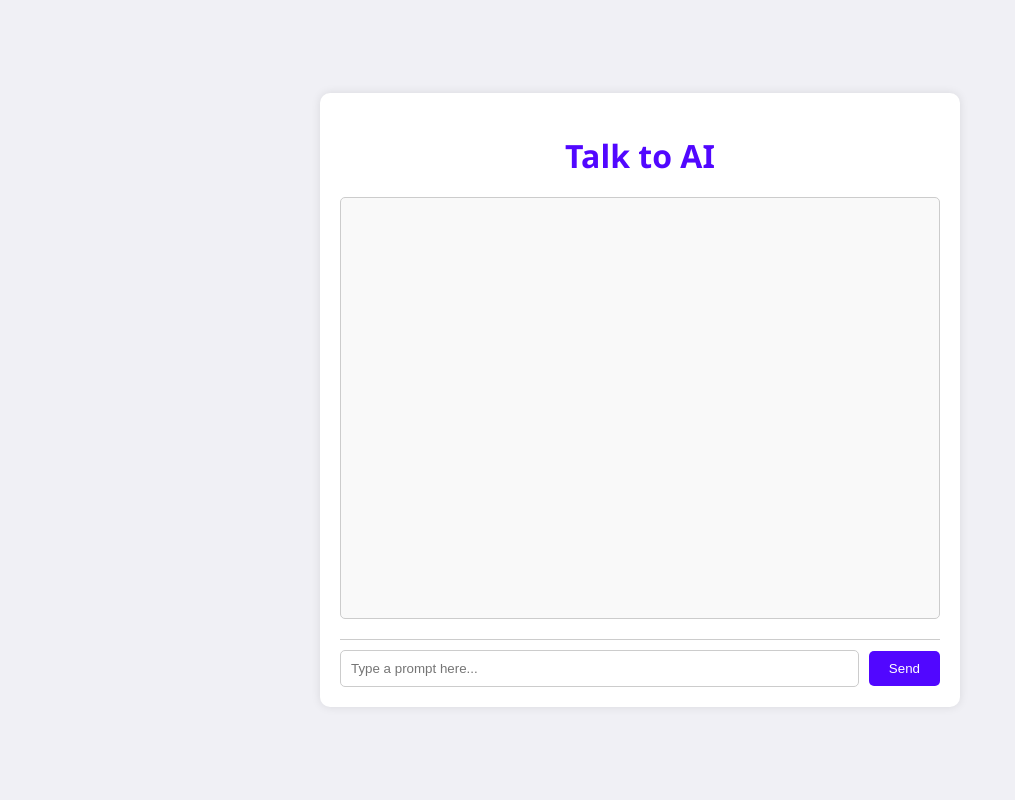
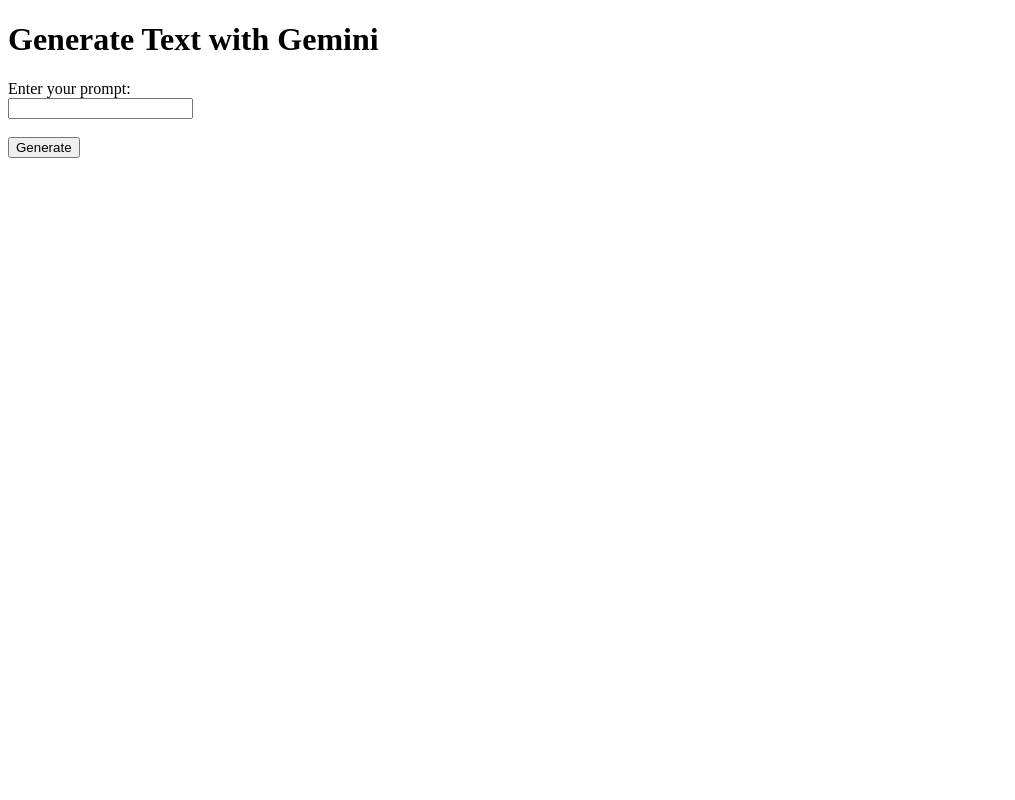
Before and after one commit to 1302-abc/gemini-flask-app-, a Flask app: template frontend/templates/index.html in a window 1280 px wide. Shown: the whole page, without its empty margins (0-1015 px from the left). Run offline with Flask 3, Linux system fonts and the light colour scheme; the template is opened without the code that fills it, so the values that code supplies are empty.

Commit message:
sixth commit

```diff
--- /dev/null
+++ b/backend/app.py
@@ -0,0 +1,61 @@
+from flask import Flask, request, jsonify
+import requests
+
+app = Flask(__name__)
+
+def generate_text(prompt):
+    # Set the API key
+    api_key = "AIzaSyCchV5Wbp36V1Y1vKkutGKcV1r5o6aig4Y"
+
+    # URL for the Gemini model endpoint
+    url = f"https://generativelanguage.googleapis.com/v1beta/models/gemini-1.5-flash-latest:generateContent?key={api_key}"
+
+    # Prepare the payload
+    payload = {
+        "contents": [
+            {
+                "parts": [
+                    {"text": prompt}
+                ]
+            }
+        ]
+    }
+
+    # Set headers
+    headers = {
+        "Content-Type": "application/json"
+    }
+
+    # Make the POST request
+    response = requests.post(url, headers=headers, json=payload)
+
+    # Log the response for debugging
+    print(f"Response status code: {response.status_code}")
+    print(f"Response content: {response.content.decode('utf-8')}")
+
+    # Check if the request was successful
+    if response.status_code == 200:
+        response_json = response.json()
+        # Log the actual response JSON
+        print(f"Response JSON: {response_json}")
+        # Return the response JSON directly
+        return response_json
+    else:
+        return {
+            "error": f"Error: {response.status_code} - {response.text}"
+        }
+
+@app.route('/generate', methods=['POST'])
+def generate():
+    data = request.get_json()
+    prompt = data.get('prompt')
+    generated_text = generate_text(prompt)
+    return jsonify(generated_text)
+
+# Add a root endpoint for GET requests
+@app.route('/', methods=['GET'])
+def home():
+    return "Welcome to the Gemini Text Generation API!"
+
+if __name__ == '__main__':
+    app.run(debug=True, host='0.0.0.0')
--- a/backend/main.py
+++ /dev/null
@@ -1,37 +0,0 @@
-import google.generativeai as genai
-import os
-from dotenv import load_dotenv
-from flask_cors import CORS
-
-load_dotenv()
-genai.configure(api_key=os.getenv("API_KEY"))
-model = genai.GenerativeModel('gemini-1.5-flash')
-
-
-from flask import Flask, request, jsonify
-
-app = Flask(__name__)
-CORS(app)
-
-@app.route('/submit', methods=['POST'])
-def submit():
-    # Get JSON data from the request
-    data = request.get_json()
-    print(data)
-    response = model.generate_content(data['prompt'])
-
-    # # Process the data (for example, print it to the console)
-    # print(f"Received data: {data}")
-
-    # Return a JSON response
-    print(response.text)
-
-    response = {
-        'status': 'success',
-        'message': 'Data received successfully!',
-        'received_data': response.text
-    }
-    return jsonify(response)
-
-if __name__ == '__main__':
-    app.run("0.0.0.0",debug=True)
--- a/frontend/requirements.txt
+++ /dev/null
@@ -1,3 +0,0 @@
-Flask>=3.0.3
-flask-cors==3.0.10
-requests==2.32.3
--- a/frontend/templates/index.html
+++ b/frontend/templates/index.html
@@ -1,124 +1,33 @@
 <!DOCTYPE html>
-<html lang="en">
+<html>
 <head>
-    <meta charset="UTF-8">
-    <meta name="viewport" content="width=device-width, initial-scale=1.0">
-    <title>GenAI 1.0.1 Chat Application</title>
-    <style>
-        body {
-            font-family: 'Segoe UI', Tahoma, Geneva, Verdana, sans-serif;
-            background-color: #f0f0f5;
-            margin: 0;
-            padding: 0;
-            display: flex;
-            justify-content: center;
-            align-items: center;
-            height: 100vh;
-        }
-        .container {
-            max-width: 600px;
-            width: 100%;
-            background-color: #ffffff;
-            padding: 20px;
-            border-radius: 10px;
-            box-shadow: 0 0 10px rgba(0, 0, 0, 0.1);
-        }
-        h1 {
-            text-align: center;
-            color: #5107ff;
-            margin-bottom: 20px;
-        }
-        .chat-box {
-            border: 1px solid #ccc;
-            padding: 10px;
-            border-radius: 5px;
-            margin-bottom: 20px;
-            min-height: 300px;
-            background-color: #f9f9f9;
-            display: flex;
-            flex-direction: column;
-            overflow-y: auto;
-            height: 400px;
-        }
-        .message {
-            margin: 5px 0;
-            padding: 10px;
-            border-radius: 5px;
-            max-width: 80%;
-        }
-        .message.user {
-            align-self: flex-end;
-            background-color: #e1e8ff;
-        }
-        .message.ai {
-            align-self: flex-start;
-            background-color: #d0ffd6;
-        }
-        .input-box {
-            display: flex;
-            align-items: center;
-            border-top: 1px solid #ccc;
-            padding-top: 10px;
-        }
-        .input-box input {
-            flex: 1;
-            padding: 10px;
-            border: 1px solid #ccc;
-            border-radius: 5px;
-            margin-right: 10px;
-        }
-        .input-box button {
-            padding: 10px 20px;
-            border: none;
-            border-radius: 5px;
-            background-color: #5107ff;
-            color: #fff;
-            cursor: pointer;
-        }
-        .input-box button:hover {
-            background-color: #9e7ced;
-        }
-    </style>
+    <title>Gemini Text Generator</title>
 </head>
 <body>
-    <div class="container">
-        <h1>Talk to AI</h1>
-        <div class="chat-box" id="chat-box"></div>
-        <div class="input-box">
-            <input type="text" id="user-input" placeholder="Type a prompt here...">
-            <button onclick="sendMessage()">Send</button>
-        </div>
-    </div>
+    <h1>Generate Text with Gemini</h1>
+    <form id="promptForm">
+        <label for="prompt">Enter your prompt:</label><br>
+        <input type="text" id="prompt" name="prompt"><br><br>
+        <input type="submit" value="Generate">
+    </form>
+    <div id="result"></div>
 
     <script>
-        async function sendMessage() {
-            const userInput = document.getElementById('user-input').value;
-            if (!userInput) return;
-
-            const chatBox = document.getElementById('chat-box');
-            const userMessage = document.createElement('div');
-            userMessage.className = 'message user';
-            userMessage.textContent = 'You: ' + userInput;
-            chatBox.appendChild(userMessage);
-
-            const response = await fetch('/submit', {
+        document.getElementById('promptForm').addEventListener('submit', function(event) {
+            event.preventDefault();
+            const prompt = document.getElementById('prompt').value;
+            fetch('/generate', {
                 method: 'POST',
                 headers: {
-                    'Content-Type': 'application/json',
+                    'Content-Type': 'application/json'
                 },
-                body: JSON.stringify({ prompt: userInput }),
+                body: JSON.stringify({ prompt: prompt })
+            })
+            .then(response => response.json())
+            .then(data => {
+                document.getElementById('result').innerText = data.generated_text;
             });
-
-            const result = await response.json();
-
-            const aiMessage = document.createElement('div');
-            aiMessage.className = 'message ai';
-            aiMessage.textContent = 'AI: ' + result.received_data;
-            chatBox.appendChild(aiMessage);
-            chatBox.scrollTop = chatBox.scrollHeight;
-
-            document.getElementById('user-input').value = '';
-        }
+        });
     </script>
 </body>
 </html>
```
Also changed, not shown: backend/deployment.yaml (deleted, +0 -39 lines), backend/requirements.txt (+3 -4 lines), cloudbuild.yaml (+20 -16 lines), deploy/deployment.yaml (added, +32 -0 lines), deploy/service.yaml (added, +12 -0 lines), frontend/app.py (deleted, +0 -21 lines), frontend/deployment.yaml (deleted, +0 -33 lines), 4 other files.
